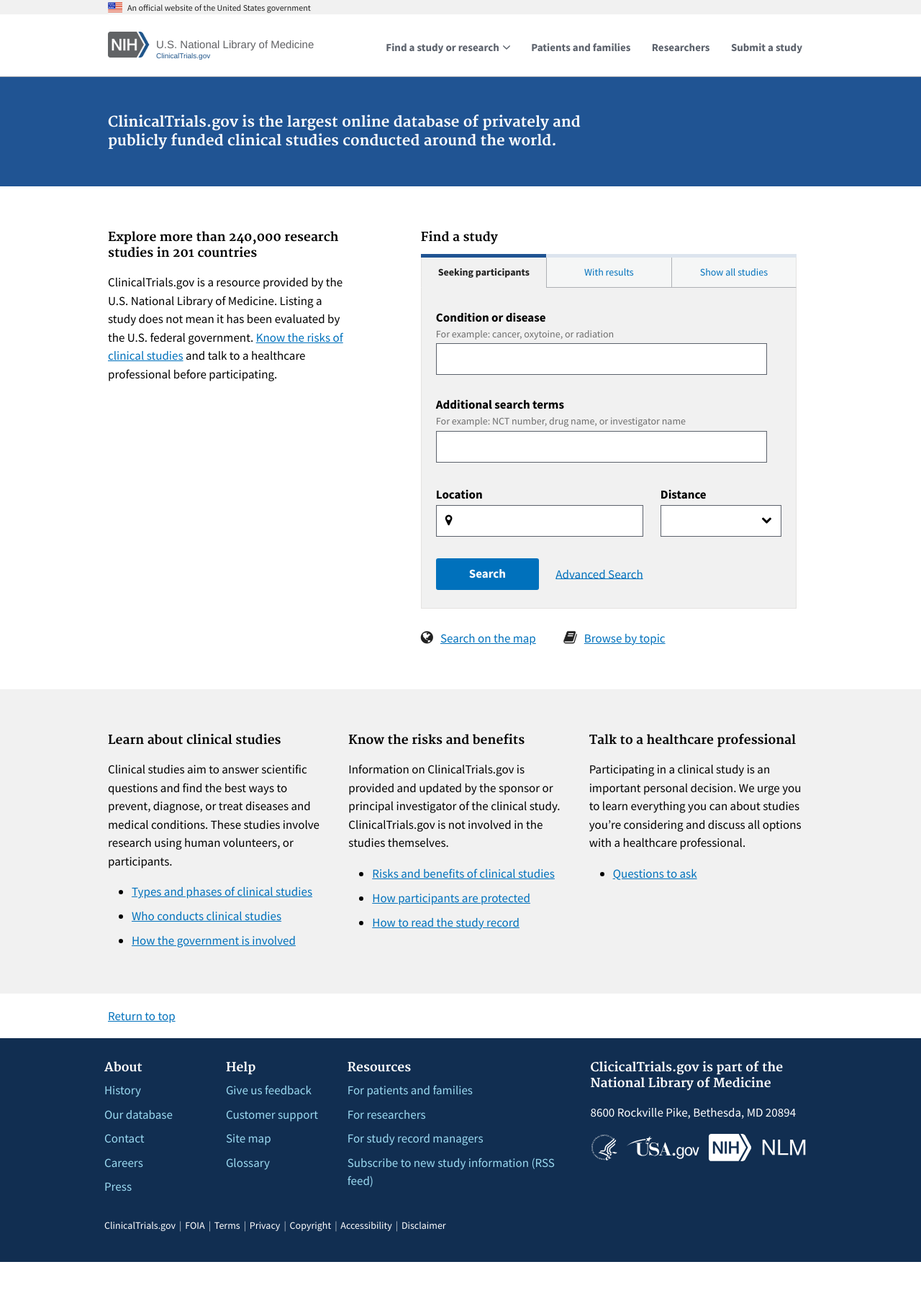
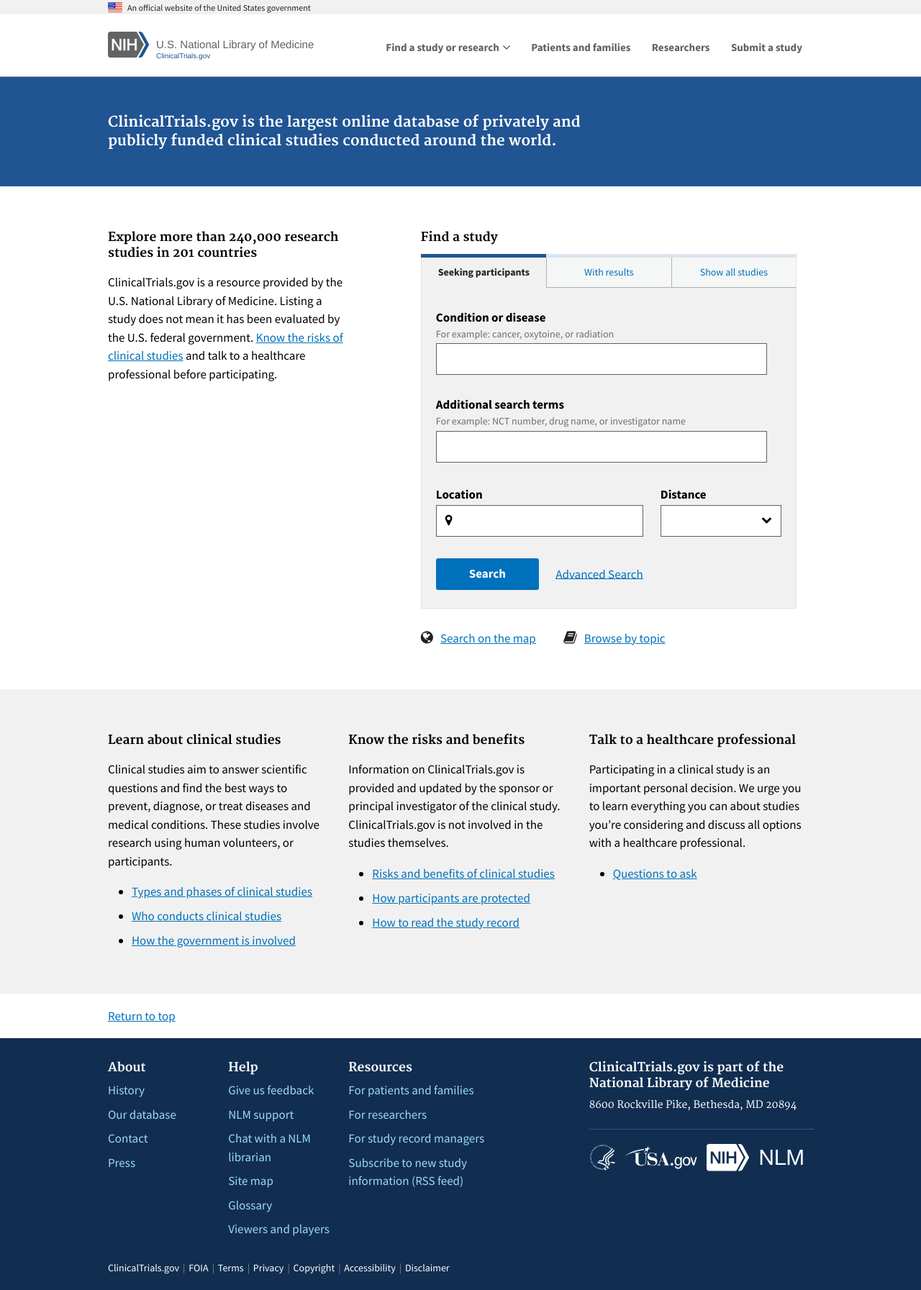
Before and after one commit to 18F/clinical-trials-prototype, a Jekyll site: the page built from pages/home.md, in a window 1280 px wide. Shown: the whole page at 72% size. Built offline with Jekyll 4.4.1, drawn with Linux system fonts in a browser that asks for light colours; before the commit the page ends 1754 px from its top, so only the background shows below that.

Commit message:
Style footer

```diff
--- a/_layouts/base.html
+++ b/_layouts/base.html
@@ -87,20 +87,19 @@
     <main id="main-content">
     {{ content }}
     </main>
-    <footer class="usa-footer usa-footer-big" role="contentinfo">
+    <footer class="usa-footer usa-footer-bigm" role="contentinfo">
       <div class="usa-grid usa-footer-return-to-top">
         <a href="#">Return to top</a>
       </div>
       <div class="usa-footer-primary-section">
         <nav class="usa-footer-nav">
-          <div class="usa-grid-full">
+          <div class="usa-grid">
             <div class="usa-width-one-sixth">
               <h4>About</h4>
               <ul class="usa-unstyled-list">
                 <li><a href="javascript:void(0);">History</a></li>
                 <li><a href="javascript:void(0);">Our database</a></li>
                 <li><a href="javascript:void(0);">Contact</a></li>
-                <li><a href="javascript:void(0);">Careers</a></li>
                 <li><a href="javascript:void(0);">Press</a></li>
               </ul>
             </div>
@@ -108,12 +107,14 @@
               <h4>Help</h4>
               <ul class="usa-unstyled-list">
                 <li><a href="javascript:void(0);">Give us feedback</a></li>
-                <li><a href="javascript:void(0);">Customer support</a></li>
+                <li><a href="javascript:void(0);">NLM support</a></li>
+                <li><a href="javascript:void(0);">Chat with a NLM librarian</a></li>
                 <li><a href="javascript:void(0);">Site map</a></li>
                 <li><a href="javascript:void(0);">Glossary</a></li>
+                <li><a href="javascript:void(0);">Viewers and players</a></li>
               </ul>
             </div>
-            <div class="usa-width-one-third">
+            <div class="usa-width-one-third footer-recources">
               <h4>Resources</h4>
               <ul class="usa-unstyled-list">
                 <li><a href="javascript:void(0);">For patients and families</a></li>
@@ -122,9 +123,10 @@
                 <li><a href="javascript:void(0);">Subscribe to new study information (RSS feed)</a></li>
               </ul>
             </div>
-            <div class="usa-width-one-third">
-            <h4>ClicicalTrials.gov is part of the National Library of Medicine</h4>
+            <div class="usa-width-one-third usa-serif footer-contact">
+              <h4>ClinicalTrials.gov is part of the National Library of Medicine</h4>
               <p>8600 Rockville Pike, Bethesda, MD 20894</p>
+              <hr class="footer-divider">
               <ul class="usa-unstyled-list footer-logos">
                 <li>
                   <a class="logo-dhs" href="#0">
@@ -149,7 +151,8 @@
               </ul>
             </div>
           </div>
-          <ul class="usa-unstyled-list usa-grid-full footer-links-baseline">
+          <div class="usa-grid footer-links-baseline">
+            <ul class="usa-unstyled-list">
               <li><a href="javascript:void(0);">ClinicalTrials.gov</a></li>
               <li><a href="javascript:void(0);">FOIA</a></li>
               <li><a href="javascript:void(0);">Terms</a></li>
@@ -158,6 +161,7 @@
               <li><a href="javascript:void(0);">Accessibility</a></li>
               <li><a href="javascript:void(0);">Disclaimer</a></li>
             </ul>
+          </div>
         </nav>
       </div>
     </footer>
--- a/_sass/_custom.scss
+++ b/_sass/_custom.scss
@@ -70,7 +70,7 @@
   border-bottom: 0;
   border-top: 1px solid $color-gray-light;
   margin-bottom: 6rem;
-  margin-top: 6rem !important;
+  margin-top: 6rem;
 }
 
 .hr-small {
@@ -360,6 +360,7 @@
 
 // Footer
 .usa-footer-primary-section {
+  @include padding(3rem null 2rem null);
   background-color: $color-primary-darkest;
   color: $color-white;
 
@@ -372,9 +373,13 @@
       text-decoration: underline;
     }
   }
+
+  .footer-recources {
+    padding-right: 100px;
+  }
 }
 
-.usa-footer-big {
+.usa-footer {
   ul li {
     line-height: 1.5;
   }
@@ -396,13 +401,20 @@
         content: "|";
         margin-left: 5px;
         margin-right: 2px;
-        opacity: 0.7;
+        opacity: 0.4;
       }
     }
   }
 
   a {
     color: $color-white;
+  }
+}
+
+.footer-contact {
+  p {
+    font-size: 14px;
+    margin-top: 0;
   }
 }
 
@@ -435,6 +447,11 @@
 
 .logo-nlm {
   width: 21%;
+}
+
+.footer-divider {
+  @include margin(2rem null);
+  border-top-color: $color-primary-darker;
 }
 
 // Colors ------- //
```
Lines whose indentation alone changed are shown as unchanged.
